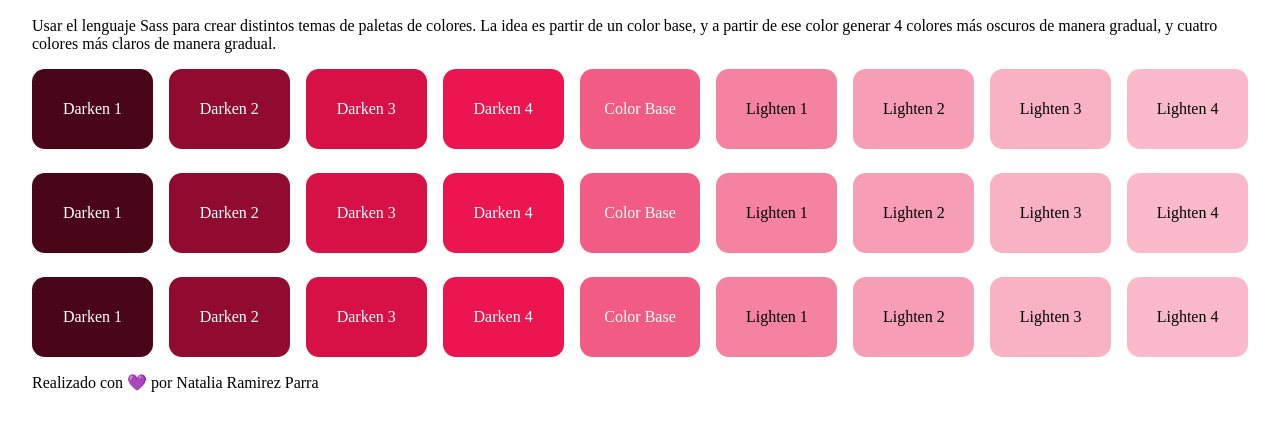
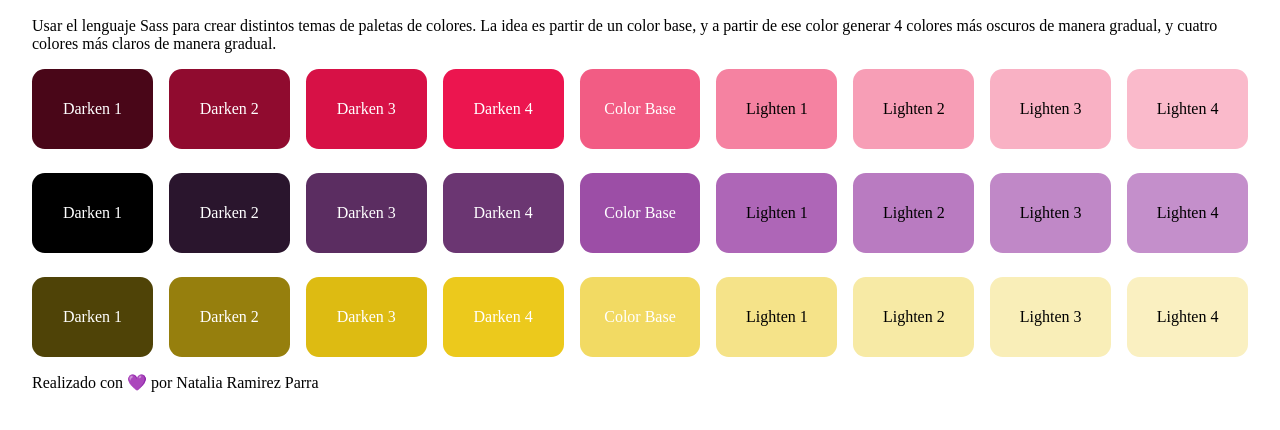
Before and after one commit to jnataliaramirez/frontend-lemoncode-master, a website built with Parcel: page src/index.html in a window 1280 px wide. Shown: the part 110-540 px from the top of the page. Built offline with nearby package versions, Linux system fonts and the light colour scheme.

Commit message:
Add @mixin colorPalette to one exercise

```diff
--- a/src/styles.scss
+++ b/src/styles.scss
@@ -2,7 +2,44 @@ $colorOne  : #F25C84;
 $colorTwo  : #9C4EA6;
 $colorThree: #F2DA63;
 
-@mixin colorPalette ($color) {}
+@mixin colorPalette ($color) {
+  .container__box {
+    background-color: $color;
+  }
+
+  :nth-child(1) {
+    background-color: darken($color, 50%);
+  }
+
+  :nth-child(2) {
+    background-color: darken($color, 35%);
+  }
+
+  :nth-child(3) {
+    background-color: darken($color, 20%);
+  }
+
+  :nth-child(4) {
+    background-color: darken($color, 15%);
+  }
+
+  :nth-last-child(4) {
+    background-color: lighten($color, 8%);
+  }
+
+  :nth-last-child(3) {
+    background-color: lighten($color, 14%);
+  }
+
+  :nth-last-child(2) {
+    background-color: lighten($color, 18%);
+  }
+
+  :nth-last-child(1) {
+    background-color: lighten($color, 20%);
+  }
+
+}
 
 body {
   margin    : 0.4rem 2rem;
@@ -20,50 +57,28 @@ body {
   gap    : 1rem;
 
   &__box {
-    display         : flex;
-    justify-content : center;
-    align-items     : center;
-    width           : 8rem;
-    height          : 5rem;
-    border-radius   : 0.8em;
-    background-color: $colorOne;
-    color           : white;
-  }
-
-  :nth-child(1) {
-    background-color: darken($colorOne, 50%);
-  }
-
-  :nth-child(2) {
-    background-color: darken($colorOne, 35%);
-  }
-
-  :nth-child(3) {
-    background-color: darken($colorOne, 20%);
-  }
-
-  :nth-child(4) {
-    background-color: darken($colorOne, 15%);
-  }
-
-  :nth-last-child(4) {
-    background-color: lighten($colorOne, 8%);
-  }
-
-  :nth-last-child(3) {
-    background-color: lighten($colorOne, 14%);
-  }
-
-  :nth-last-child(2) {
-    background-color: lighten($colorOne, 18%);
-  }
-
-  :nth-last-child(1) {
-    background-color: lighten($colorOne, 20%);
+    display        : flex;
+    justify-content: center;
+    align-items    : center;
+    width          : 8rem;
+    height         : 5rem;
+    border-radius  : 0.8em;
+    color          : white;
   }
 
   :nth-last-child(-n+4) {
     color: black;
   }
+}
 
+.color_one {
+  @include colorPalette($colorOne)
 }
+
+.color_two {
+  @include colorPalette($colorTwo)
+}
+
+.color_three {
+  @include colorPalette($colorThree)
+}
```
Also changed, not shown: 2 other files.
